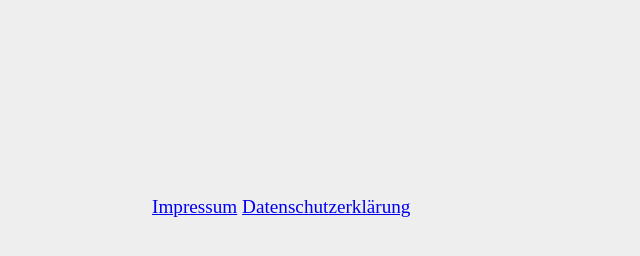
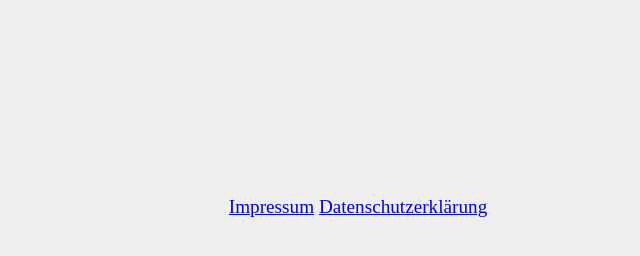
Before and after one commit to DavidHeresy/davidheresy.github.io, a plain HTML site: page index.html in a window 1280 px wide. Shown: the whole page, without its empty margins (8-648 px from the left). Drawn offline with Linux system fonts and the light colour scheme.

Commit message:
Reduce max width.

```diff
--- a/style.css
+++ b/style.css
@@ -9,7 +9,7 @@ body {
     padding-left:   2em;
     padding-right:  2em;
 
-    max-width:      50em;
+    max-width:      42em;
 
     line-height:    1.6;
     font-size:      1.2em;
```
